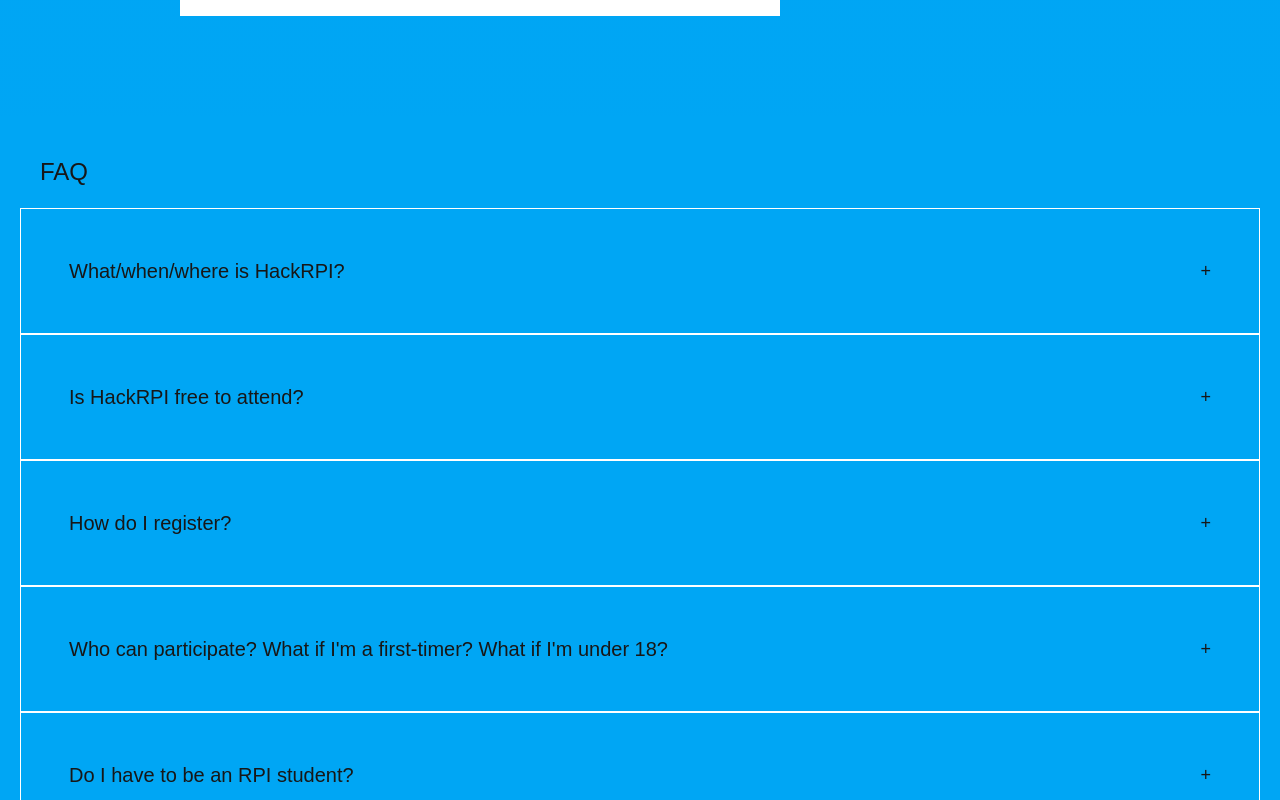
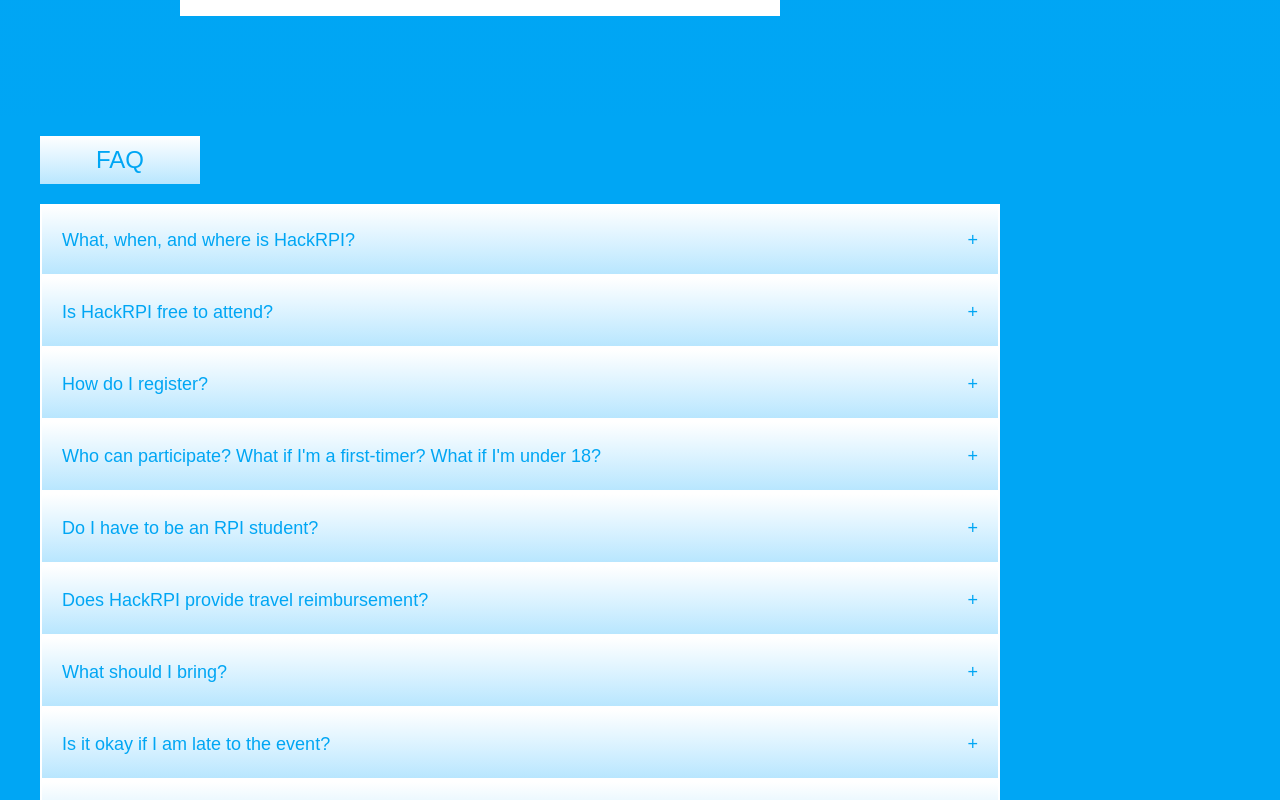
Before and after one commit to hack-rpi/HackRPI-Website-2026, a Next.js app in the folder my-app/: page / in a window 1280 px wide. Shown: the part 2340-3140 px from the top of the page. Built offline with nearby package versions, Linux system fonts and the light colour scheme.

Commit message:
Style the FAQ component
The infobox colors are kinda ugly, but they're temporary. I couldn't figure out a good color scheme while also separating them from the title color scheme

```diff
--- a/my-app/app/components/faq/faq.tsx
+++ b/my-app/app/components/faq/faq.tsx
@@ -5,10 +5,10 @@
 
 export default function FAQPage() {
   return (
-    <div className="w-full h-auto bg-gray-500 p-5 flex flex-col bg-sky-500">
-      <h1 className="p-5 text-2xl">FAQ</h1>
+    <div className="w-[full] h-auto bg-gray-500 p-5 flex flex-col bg-sky-500">
+      <h1 className="w-[20vh] mx-5 p-2 text-2xl text-center bg-gradient-to-b from-white to-sky-200 text-sky-500">FAQ</h1>
 
-      <section aria-label="Frequently asked questions">
+      <section className="w-[125vh] p-5" aria-label="Frequently asked questions">
         {faqs.map((f) => (
 					<QnA key={f.title} title={f.title} content={f.content} />
         ))}
--- a/my-app/app/components/faq/qna.tsx
+++ b/my-app/app/components/faq/qna.tsx
@@ -12,15 +12,16 @@
   const contentId = React.useId();
 
   return (
-    <div className="border-1 border-white p-12 faq-item">
+    <div className="border-2 border-white">
       <button
         type="button"
         onClick={() => setOpen((v) => !v)}
         aria-expanded={open}
         aria-controls={contentId}
-        className="faq-button w-full flex justify-between items-center gap-12 bg-transparent border-none p-0 cursor-pointer text-left text-xl">
+        className="faq-button w-full flex justify-between items-center
+        bg-gradient-to-b from-white to-sky-200 text-sky-500 border-none p-5 cursor-pointer text-left text-lg">
         <span>{title}</span>
-        <span aria-hidden="true" style={{ fontSize: 18, lineHeight: 1 }}>
+        <span aria-hidden="true" className="text-18 text-[1]">
           {open ? "-" : "+"}
         </span>
       </button>
@@ -29,13 +30,14 @@
         id={contentId}
         role="region"
         aria-label={title}
+        className = "bg-sky-600"
         style={{
           maxHeight: open ? 500 : 0,
           overflow: "hidden",
           transition: "max-height 200ms ease",
         }}
       >
-        <div style={{ paddingTop: 8, color: "#374151", lineHeight: 1.6 }}>
+        <div className="p-5 text-white text-[1.6]">
           {content}
         </div>
       </div>
--- a/my-app/public/faqData.tsx
+++ b/my-app/public/faqData.tsx
@@ -7,7 +7,7 @@
 
 const faqs: FAQ[] = [
 	{
-		title: "What/when/where is HackRPI?",
+		title: "What, when, and where is HackRPI?",
 		content:
 			<p>
 				HackRPI takes place on __month__ _day_ and __day+1__, 2026, in the Darrin Communication Center
```
